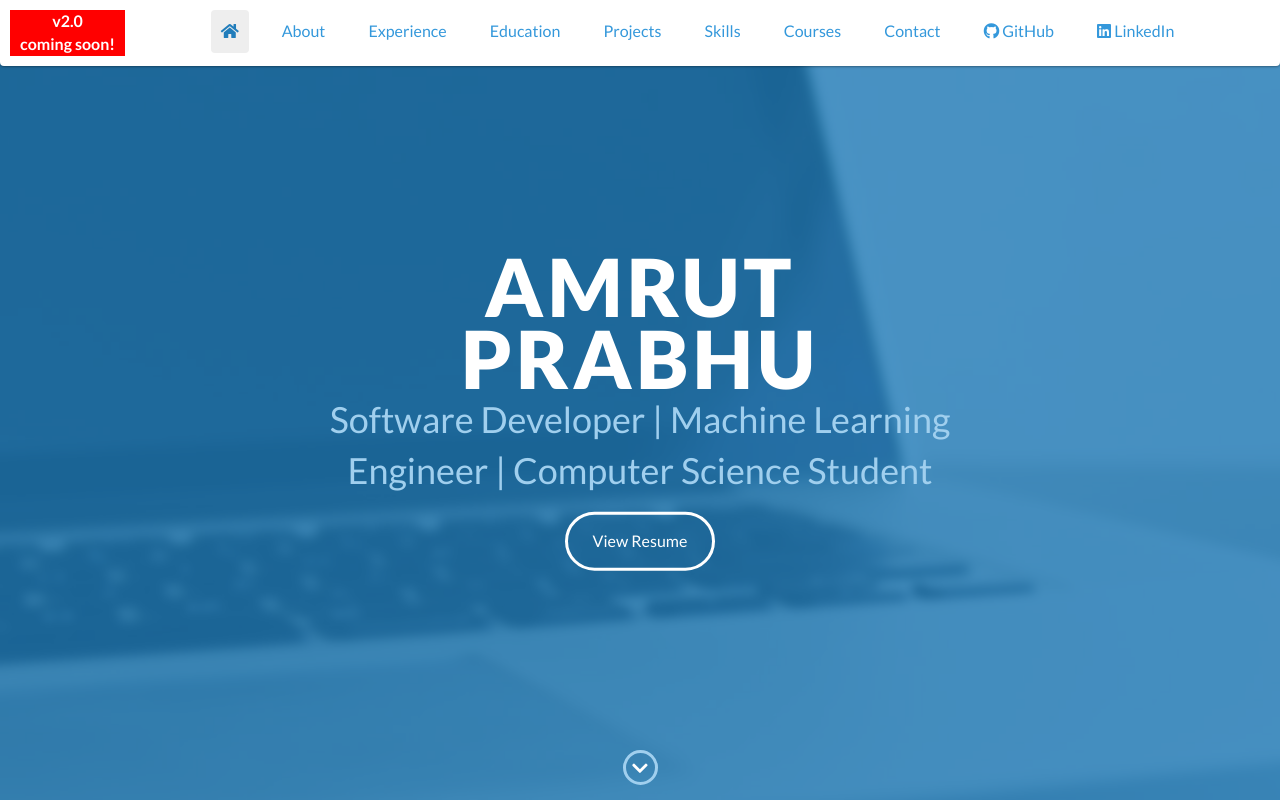
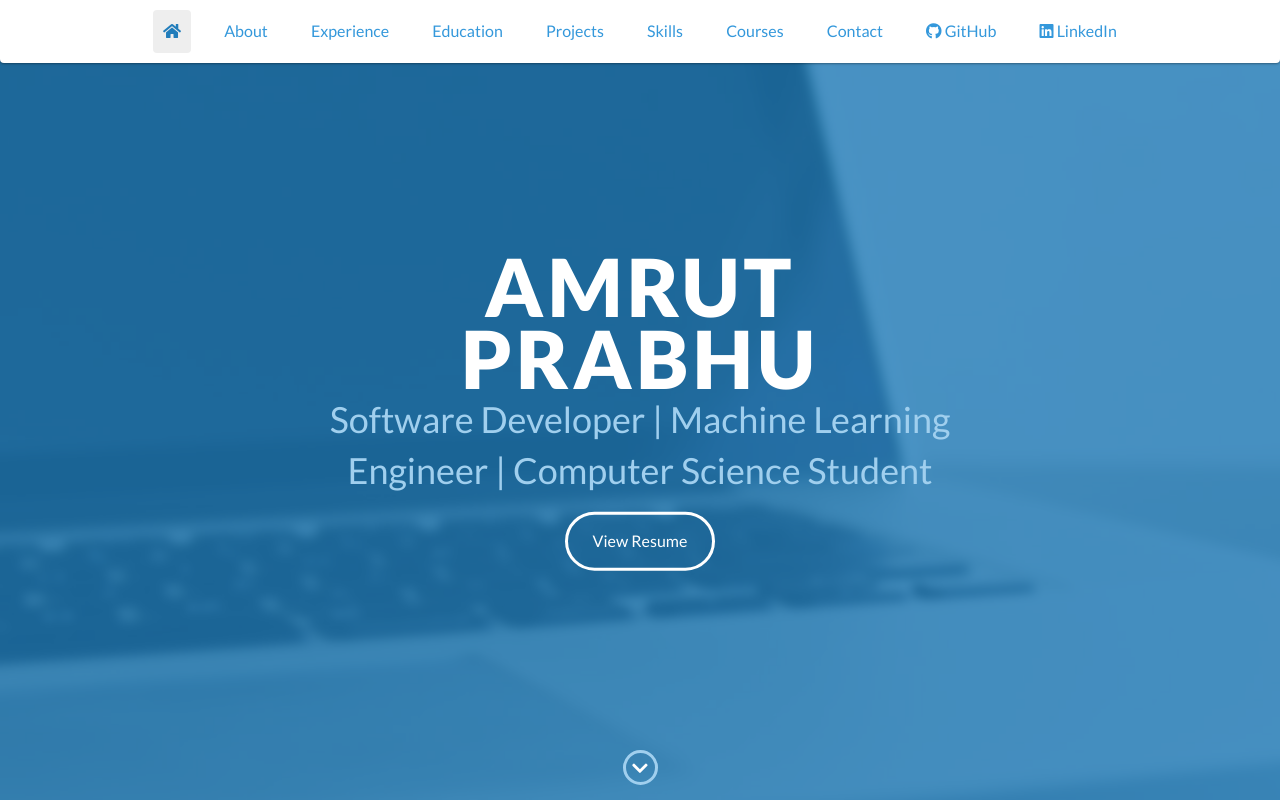
Before and after one commit to amrut-prabhu/amrut-prabhu.github.io, a website: page index.html in a window 1280 px wide. Shown: the top 800 px of the page. Drawn offline with nearby package versions, Linux system fonts and the light colour scheme.

Commit message:
Update resume

```diff
--- a/index.html
+++ b/index.html
@@ -37,9 +37,9 @@
             <span>Close</span> <i class="fa fa-times" aria-hidden="true"></i>
         </div>
         <ul id="menu" class="shadow">
-            <li class="v2-banner">
+            <!-- <li class="v2-banner">
                 v2.0 <br /> coming soon!
-            </li>
+            </li> -->
             <li>
                 <a href="#lead">
                     <i class="fa fa-home" aria-hidden="true"></i>
```
Also changed, not shown: 1 other file.
